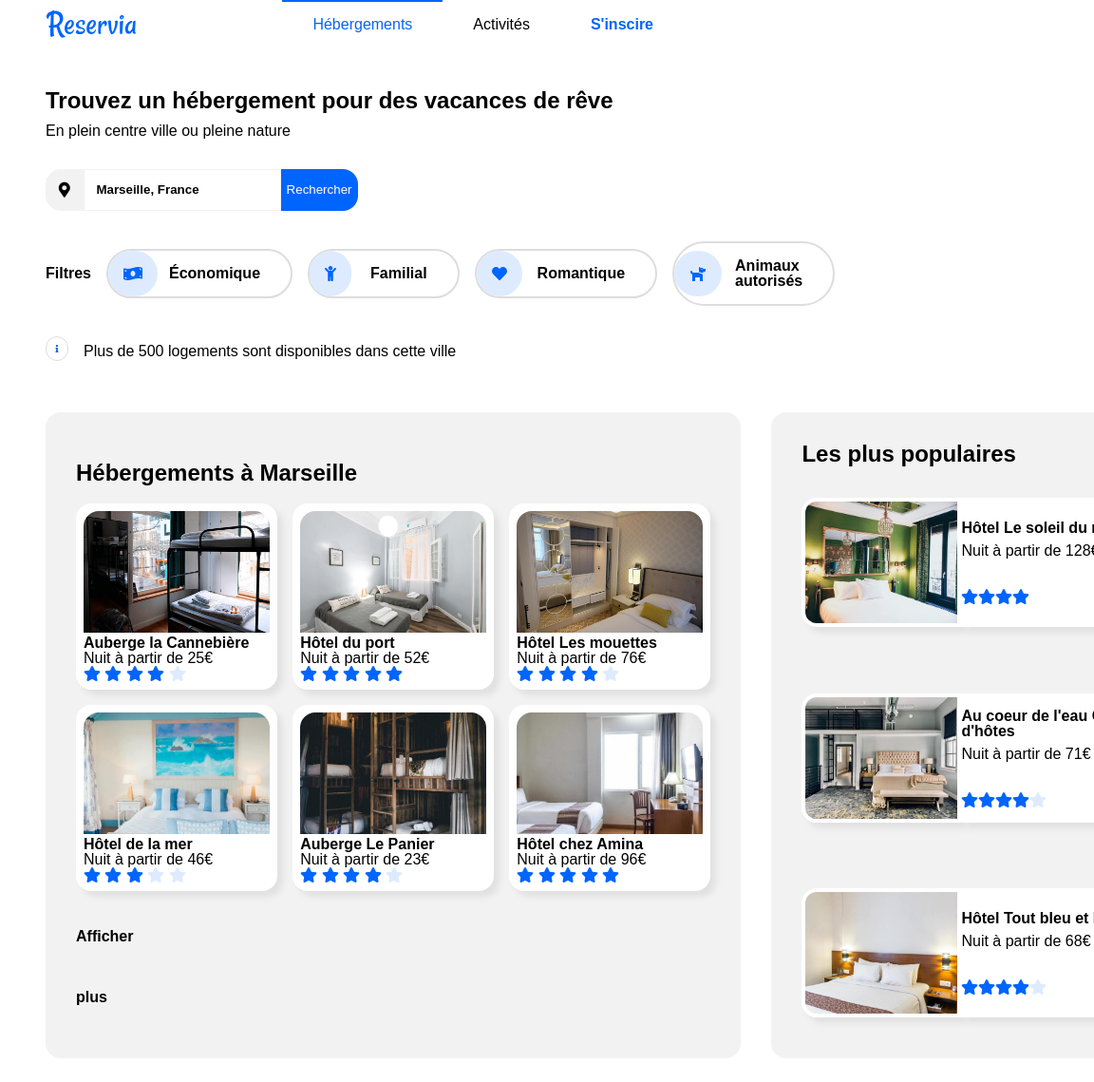
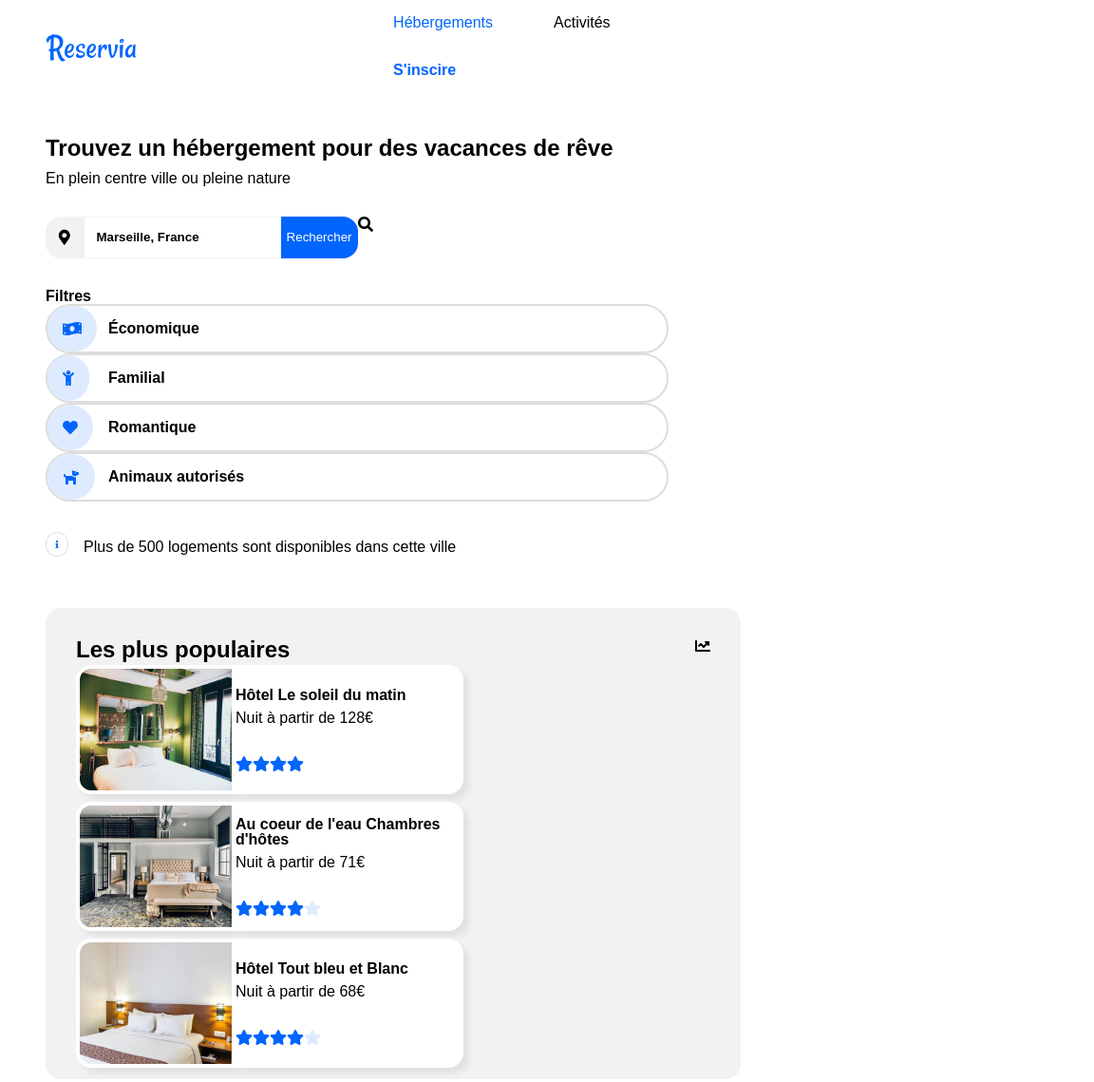
Before and after one commit to amina-lyn/Layouni_2_09022021, a plain HTML site: page index.html in a window 768 px wide. Shown: the top 1139 px of the page at 95% size, 1152 px wide, since content can reach past the window. Drawn offline with Linux system fonts and the light colour scheme; files whose address does not match are found by name.

Commit message:
last mobile version

```diff
--- a/css/layout/footer.css
+++ b/css/layout/footer.css
@@ -20,8 +20,13 @@ footer {
 }
 /* MOBILE */
 
-@media only screen and (min-width: 426px) and (max-width: 769px) and (orientation: portrait) {
+@media only screen and (min-width: 425px) and (max-width: 769px) and (orientation: portrait) {
   footer {
     flex-direction: column;
   }
+
+  .footer__card {
+    display: flex;
+    flex-direction: column;
+  }
 }
--- a/css/layout/header.css
+++ b/css/layout/header.css
@@ -39,17 +39,17 @@ header {
   transition: 0.2s border-color linear;
 }
 
-.header-nav__content__link--active {
+.header-nav__content__link--active /*Hebergements*/ {
   color: var(--primary-color);
   border-top: 2px var(--primary-color) solid;
 }
 
-.header-nav__content__link--button {
+.header-nav__content__link--button /*Activités*/ {
   font-weight: 600 !important;
   color: var(--primary-color) !important;
 }
 
-.header-nav__content__link:hover {
+.header-nav__content__link:hover /*S'inscrire*/ {
   color: var(--primary-color) !important;
   border-top: 2px var(--primary-color) solid !important;
 }
@@ -138,7 +138,6 @@ header {
   background-color: var(--secondary-color);
   border-radius: var(--border-radius);
 }
-/* MOBILE */
 
 /* HEADER-INFO */
 
@@ -159,3 +158,30 @@ header {
   line-height: var(--spacing-line-xs);
 }
 /* MOBILE */
+
+@media only screen and (min-width: 425px) and (max-width: 769px) and (orientation: portrait) {
+  .header .header-search-box__glass {
+    display: flex;
+  }
+  .header-nav__content {
+    display: grid;
+    grid-template-columns: repeat(2, 1fr);
+  }
+  .header-nav__content__link {
+    border-top: none;
+    border-bottom: 2px transparent solid;
+  }
+  .header-nav__content__link:hover {
+    display: flex;
+    flex-direction: row-reverse;
+    border-top: none;
+  }
+  .header__title {
+    font-weight: auto;
+    display: flex;
+    align-items: ;
+  }
+  .header-filters {
+    display: grid;
+  }
+}
--- a/css/layout/main.css
+++ b/css/layout/main.css
@@ -7,8 +7,6 @@ main {
     "hebergement popular"
     "activities activities";
 }
-/* MOBILE */
-
 /* herbergement */
 
 .lodging {
@@ -69,8 +67,6 @@ main {
   padding: 1rem 38rem 0 0;
   line-height: 4rem;
 }
-/* MOBILE */
-
 /* Popular */
 
 .favorites {
@@ -147,7 +143,6 @@ main {
   border-radius: 0 1rem 1rem 0;
   box-shadow: var(--box-shadow);
 }
-/* MOBILE */
 
 /* Activities */
 
@@ -213,3 +208,19 @@ main {
   font-weight: bold;
 }
 /* MOBILE */
+@media only screen and (min-width: 425px) and (max-width: 769px) and (orientation: portrait) {
+  main {
+    grid-template-areas:
+      "popular"
+      "hebergement"
+      "activities";
+  }
+  .lodging__content {
+    display: flex;
+    flex-direction: column;
+  }
+  .activities__content {
+    display: flex;
+    flex-direction: column;
+  }
+}
--- a/index.html
+++ b/index.html
@@ -65,12 +65,13 @@
         aria-label="Search through site content"
       />
       <button class="header-search-box__button">Rechercher</button>
+      <button class="header-search-box__glass fas fa-search"></button>
     </div>
 
     <div class="header-filters">
       <h1 class="header-filters__title">Filtres</h1>
       <div class="header-filters__toggle">
-        <i class="fas fa-money-bill-wave header-filters__toggle__icon"></i>
+        <i class="header-filters__toggle__icon fas fa-money-bill-wave"></i>
         <p class="header-filters__toggle__title">Économique</p>
       </div>
       <div class="header-filters__toggle">
```
